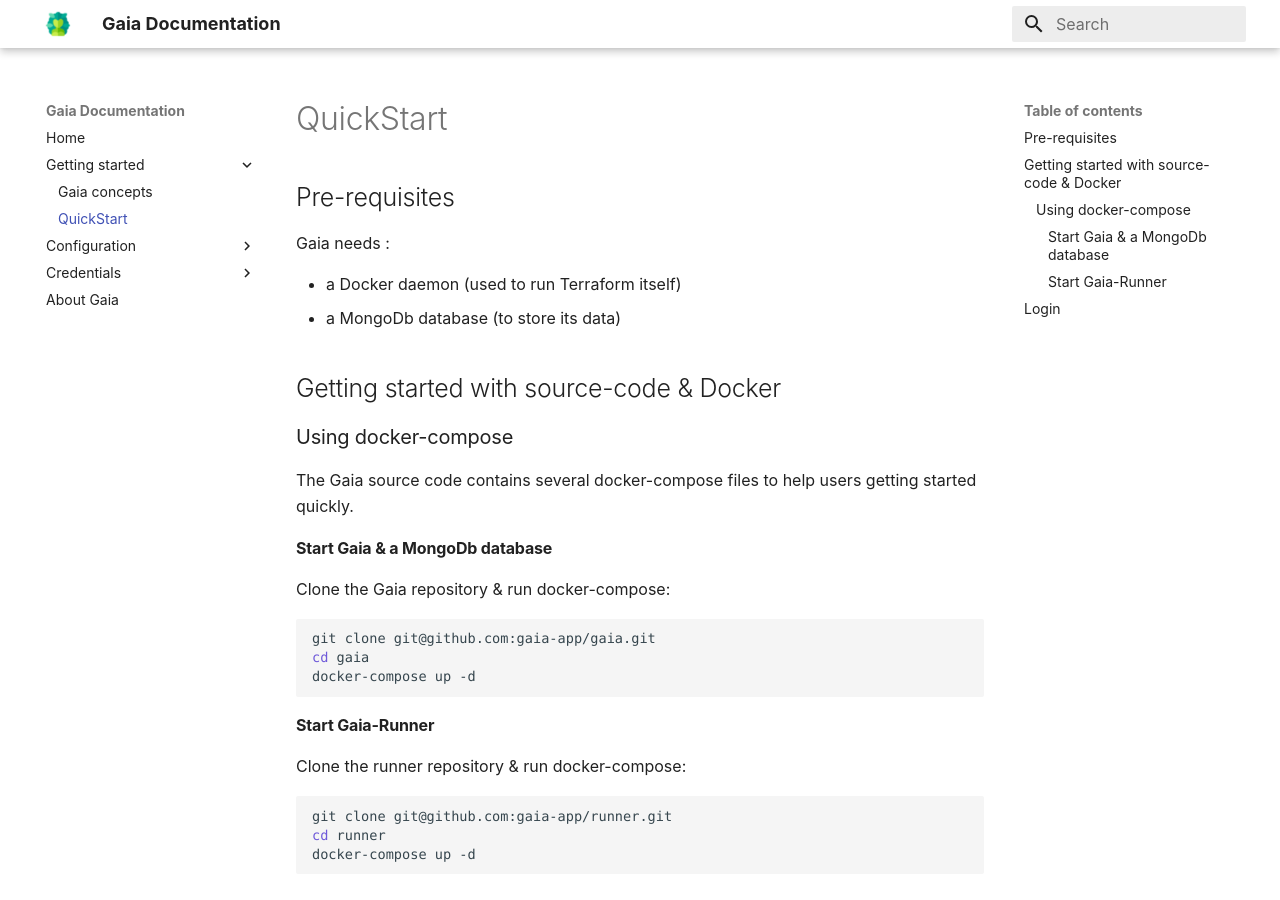
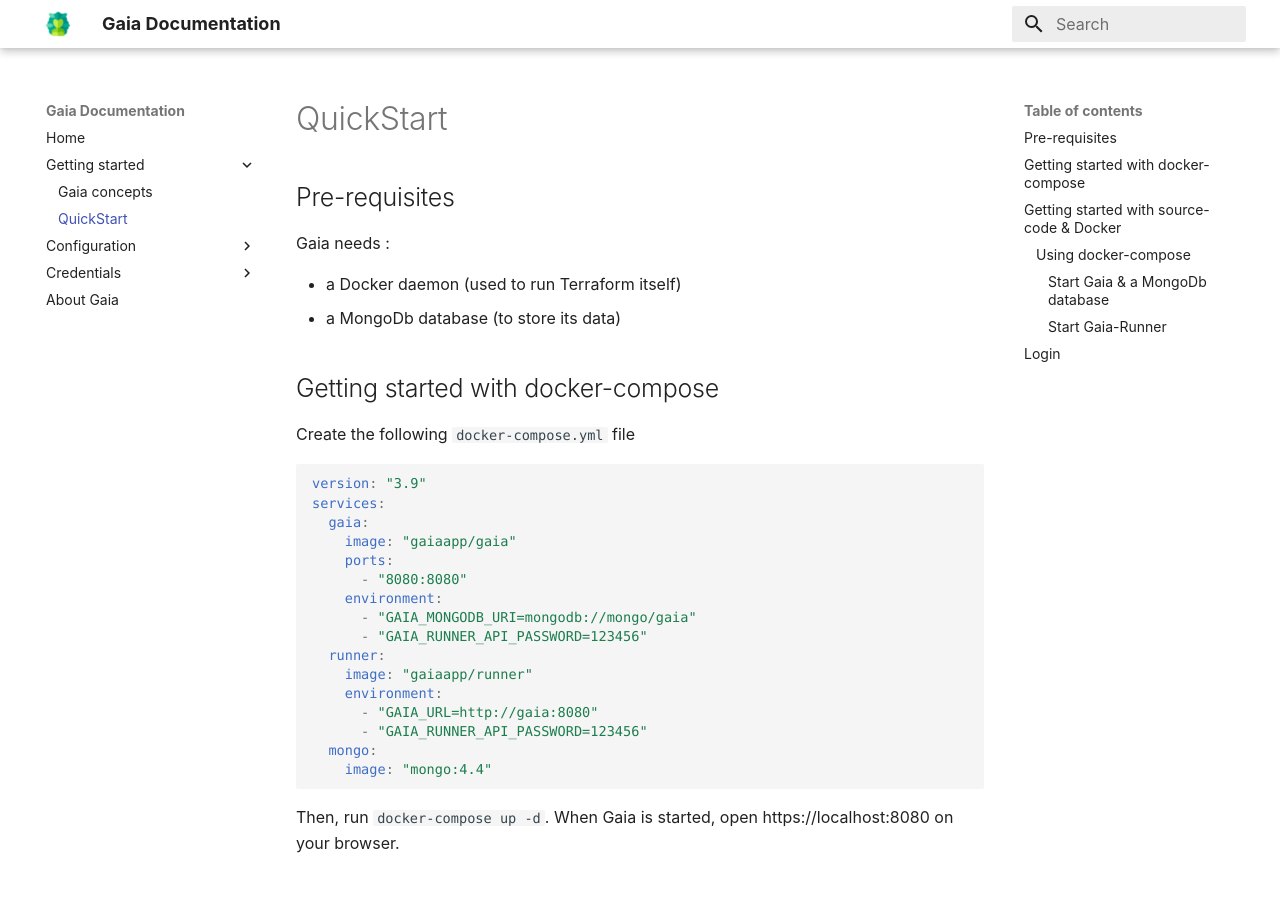
Before and after one commit to gaia-app/docs, an MkDocs documentation site: the page built from content/getting-started/quick-start.md, in a window 1280 px wide and 900 px high. Built offline with MkDocs 1.6.1 and Material for MkDocs 9.7.7, drawn with Linux system fonts in a browser that asks for light colours.

Commit message:
📝 : add a working docker-compose example

````diff
--- a/content/getting-started/quick-start.md
+++ b/content/getting-started/quick-start.md
@@ -6,6 +6,32 @@
 
  * a Docker daemon (used to run Terraform itself)
  * a MongoDb database (to store its data)
+
+## Getting started with docker-compose
+
+Create the following `docker-compose.yml` file
+
+```yaml
+version: "3.9"
+services:
+  gaia:
+    image: "gaiaapp/gaia"
+    ports:
+      - "8080:8080"
+    environment:
+      - "GAIA_MONGODB_URI=mongodb://mongo/gaia"
+      - "GAIA_RUNNER_API_PASSWORD=123456"
+  runner:
+    image: "gaiaapp/runner"
+    environment:
+      - "GAIA_URL=http://gaia:8080"
+      - "GAIA_RUNNER_API_PASSWORD=123456"
+  mongo:
+    image: "mongo:4.4"
+```
+
+Then, run `docker-compose up -d`.
+When Gaia is started, open https://localhost:8080 on your browser.
 
 ## Getting started with source-code & Docker
 
````
